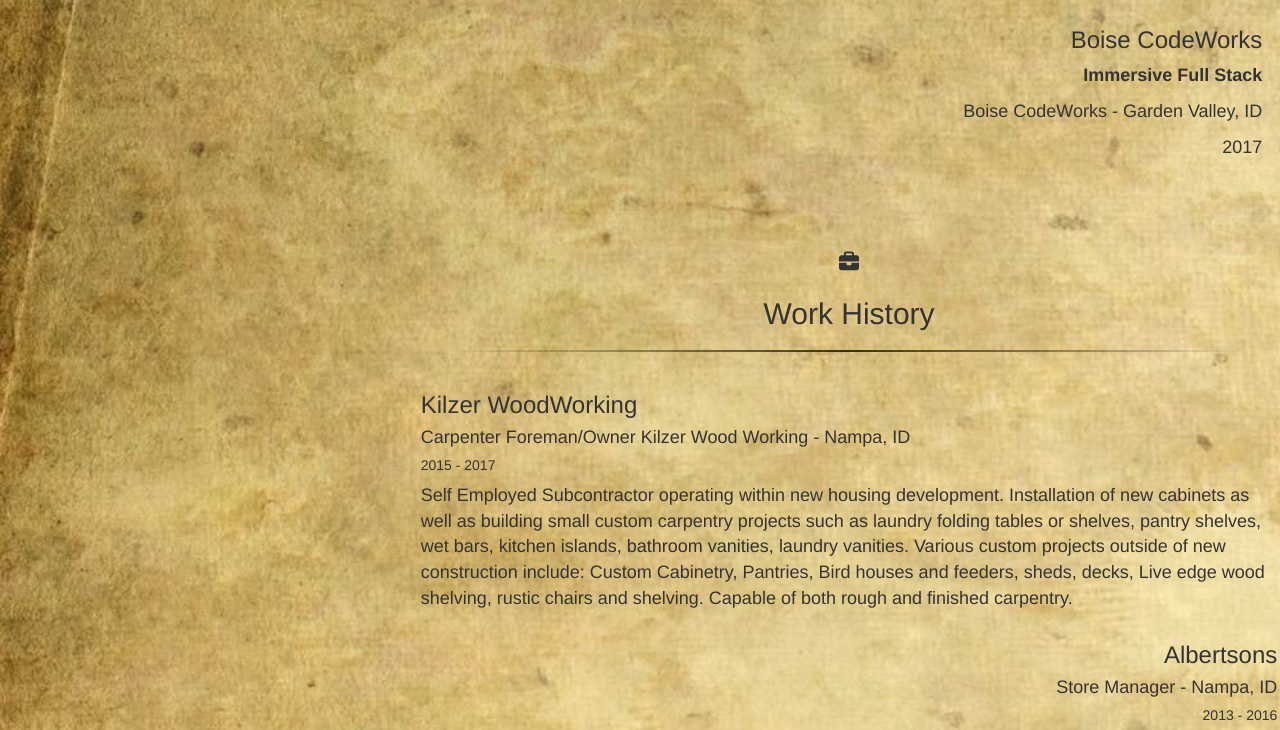
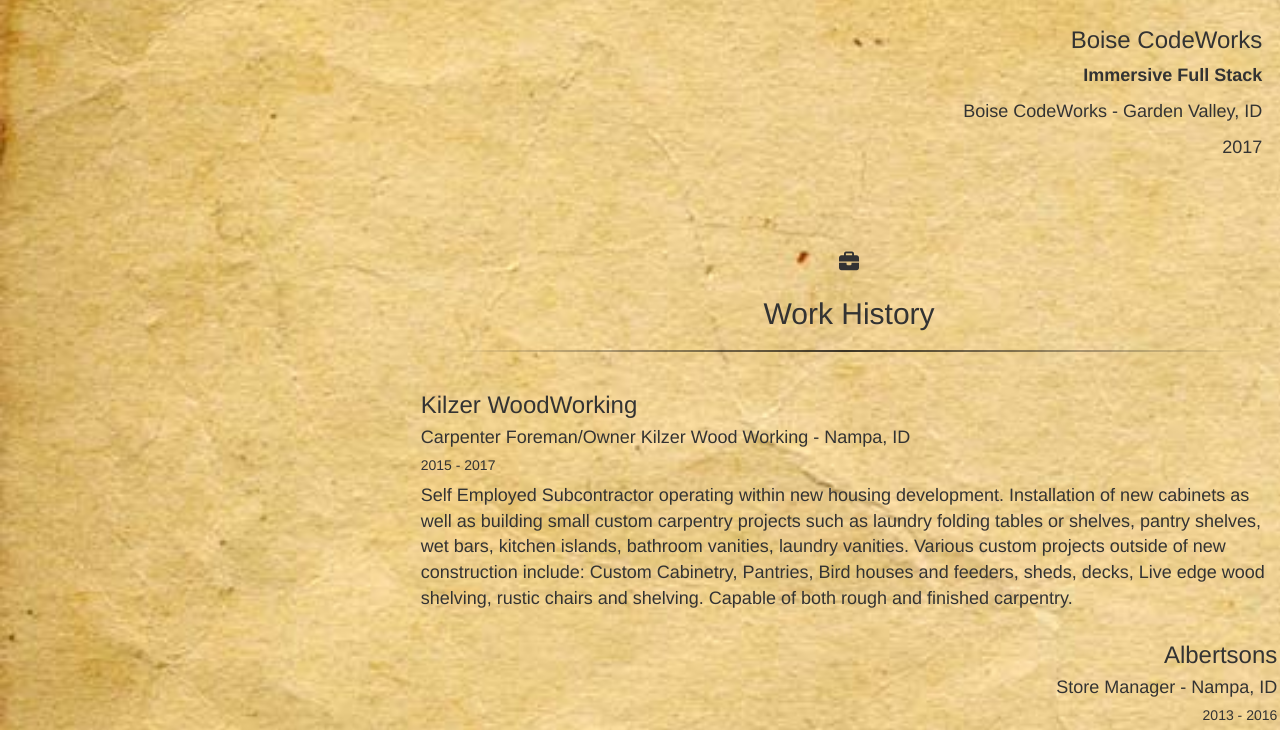
Before and after one commit to DarrylKilzer/resume, a plain HTML site: page index.html in a window 1280 px wide. Shown: the part 451-1181 px from the top of the page. Drawn offline with nearby package versions, Linux system fonts and the light colour scheme; files that its build step writes are made by us from their sources.

Commit message:
background update

```diff
--- a/styles/main.sass
+++ b/styles/main.sass
@@ -1,5 +1,5 @@
 body
-  background-image: url("../paper.jpg")
+  background-image: url("../paperbackground.jpg")
   background-attachment: center-fixed
   background-repeat: no-repeat
   background-size: cover
```
Also changed, not shown: paperbackground.jpg (added).
